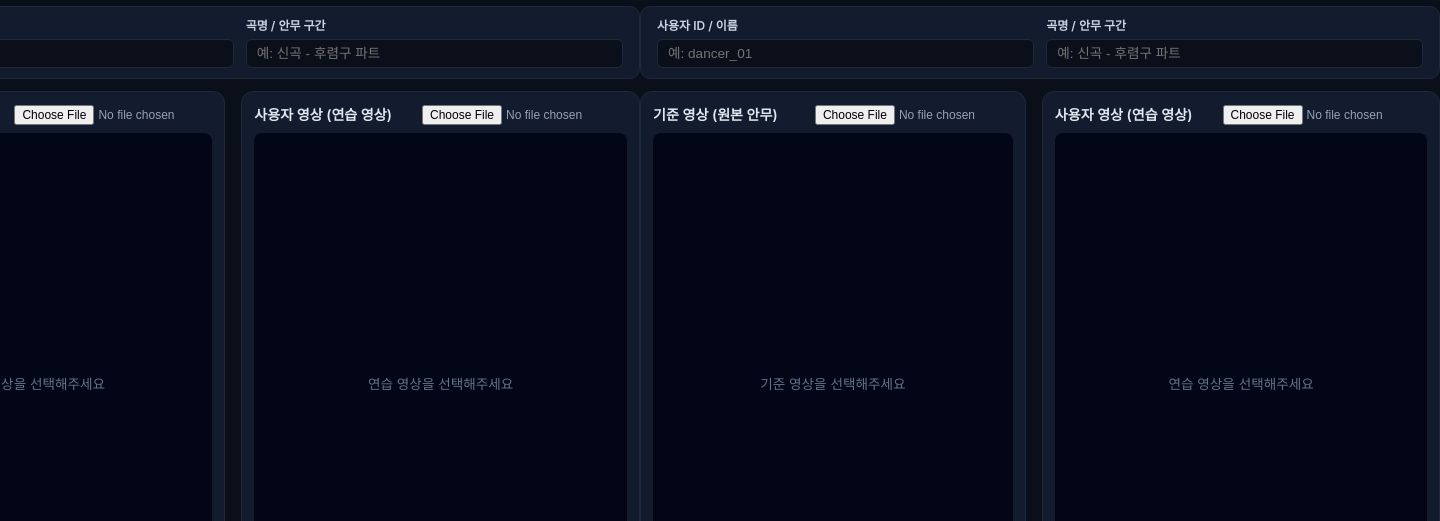
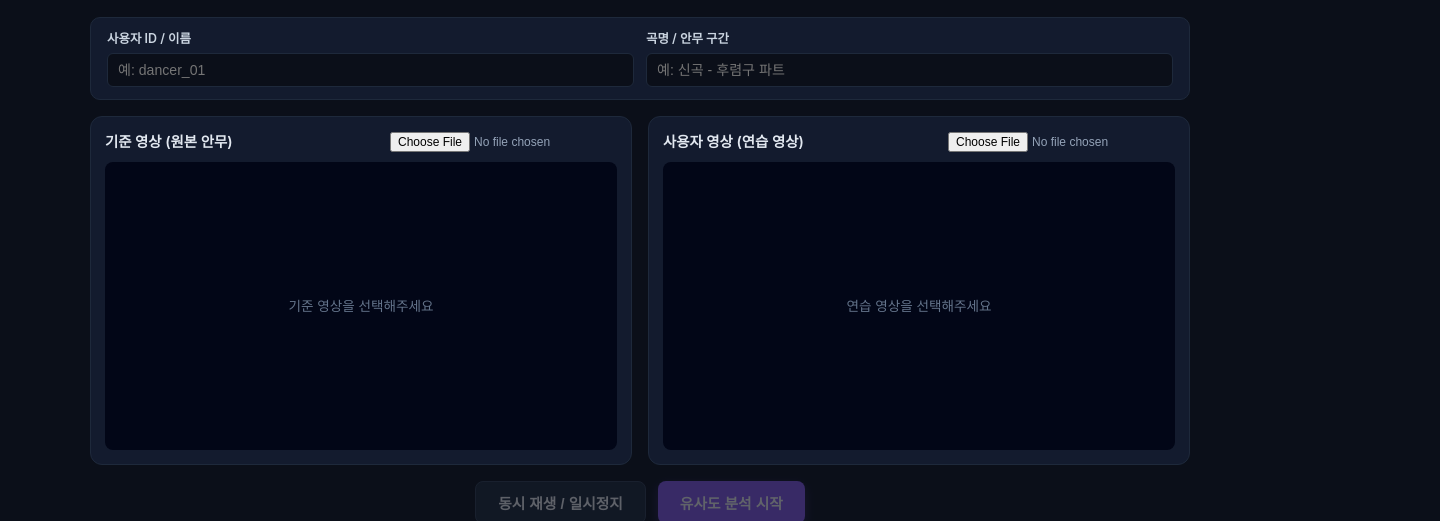
Before and after one commit to summroceean/dance-practice-app, a plain HTML site: page index.html in a window 1280 px wide. Shown: the part 80-601 px from the top of the page, 1440 px wide, since content can reach past the window. Drawn offline with Linux system fonts and the light colour scheme.

Commit message:
Add files via upload

```diff
--- a/style.css
+++ b/style.css
@@ -15,37 +15,36 @@
   --text-sub: #94a3b8;
 }
 
+/* 전체 화면을 단일 중앙 컨테이너로 고정 */
 body {
   font-family: "Pretendard Variable", Pretendard, -apple-system, BlinkMacSystemFont, "Segoe UI", Roboto, sans-serif;
   background-color: var(--bg-main);
   color: var(--text-main);
   line-height: 1.5;
-  height: 100vh;
-  display: flex;
-  justify-content: center;
-  align-items: center;
-  overflow: hidden;
-  padding: 16px;
+  min-height: 100vh;
+  width: 100%;
+  display: block; /* flex 중복 배치 방지 */
+  overflow-x: hidden;
+  padding: 20px;
 }
 
+/* 앱 전체 영역: 화면 가운데에 딱 하나만 배치 */
 .app-container {
   width: 100%;
-  max-width: 1300px;
-  height: 96vh;
+  max-width: 1100px;
+  margin: 0 auto;
   display: flex;
   flex-direction: column;
-  justify-content: space-between;
-  gap: 12px;
+  gap: 16px;
 }
 
 /* 상단 헤더 */
 .app-header {
   text-align: center;
-  flex-shrink: 0;
 }
 
 .app-header h1 {
-  font-size: 1.4rem;
+  font-size: 1.5rem;
   margin-bottom: 4px;
   color: #c4b5fd;
   font-weight: 700;
@@ -54,19 +53,18 @@ body {
 
 .app-header p {
   color: var(--text-sub);
-  font-size: 0.85rem;
+  font-size: 0.88rem;
 }
 
-/* 메타 정보 입력 */
+/* 메타 정보 입력 (사용자 ID, 곡명) */
 .meta-section {
   display: grid;
-  grid-template-columns: repeat(2, 1fr);
+  grid-template-columns: 1fr 1fr;
   gap: 12px;
   background: var(--bg-card);
-  padding: 10px 16px;
+  padding: 12px 16px;
   border-radius: 10px;
   border: 1px solid var(--border-color);
-  flex-shrink: 0;
 }
 
 .input-group {
@@ -76,18 +74,18 @@ body {
 }
 
 .input-group label {
-  font-size: 0.75rem;
+  font-size: 0.78rem;
   color: #cbd5e1;
   font-weight: 600;
 }
 
 .input-group input {
-  padding: 6px 10px;
+  padding: 8px 10px;
   border-radius: 6px;
   border: 1px solid var(--border-color);
   background: var(--bg-main);
   color: var(--text-main);
-  font-size: 0.85rem;
+  font-size: 0.88rem;
   outline: none;
   transition: border-color 0.2s;
 }
@@ -96,36 +94,34 @@ body {
   border-color: var(--primary-purple);
 }
 
-/* 좌우 나란히 배치되는 비디오 그리드 */
+/* 비디오 카드 2개만 좌우 대칭으로 배치 (왼쪽: 기준 영상 / 오른쪽: 사용자 영상) */
 .video-grid {
   display: grid;
-  grid-template-columns: 1fr 1fr;
+  grid-template-columns: repeat(2, minmax(0, 1fr));
   gap: 16px;
-  flex: 1;
-  min-height: 0;
+  width: 100%;
 }
 
 .video-card {
   background: var(--bg-card);
   border-radius: 12px;
-  padding: 12px;
+  padding: 14px;
   border: 1px solid var(--border-color);
   display: flex;
   flex-direction: column;
-  min-height: 0;
+  width: 100%;
 }
 
 .card-header {
   display: flex;
   justify-content: space-between;
   align-items: center;
-  margin-bottom: 8px;
-  flex-shrink: 0;
+  margin-bottom: 10px;
   gap: 8px;
 }
 
 .card-header h2 {
-  font-size: 0.88rem;
+  font-size: 0.9rem;
   color: #e2e8f0;
   white-space: nowrap;
   font-weight: 600;
@@ -140,14 +136,13 @@ body {
 .video-wrapper {
   position: relative;
   width: 100%;
-  flex: 1;
+  aspect-ratio: 16 / 9;
   background: #020617;
   border-radius: 8px;
   overflow: hidden;
   display: flex;
   align-items: center;
   justify-content: center;
-  min-height: 0;
 }
 
 video {
@@ -167,13 +162,12 @@ video {
   display: flex;
   justify-content: center;
   gap: 12px;
-  flex-shrink: 0;
 }
 
 .btn {
-  padding: 10px 20px;
+  padding: 10px 22px;
   border-radius: 8px;
-  font-size: 0.9rem;
+  font-size: 0.92rem;
   font-weight: 600;
   cursor: pointer;
   border: none;
@@ -220,10 +214,9 @@ video {
 /* 로딩 스피너 */
 .loading-section {
   text-align: center;
-  padding: 16px;
+  padding: 20px;
   background: var(--bg-card);
   border-radius: 10px;
-  flex-shrink: 0;
 }
 
 .spinner {
@@ -244,9 +237,8 @@ video {
 .result-section {
   background: var(--bg-card);
   border-radius: 12px;
-  padding: 16px;
+  padding: 18px;
   border: 1px solid var(--border-color);
-  flex-shrink: 0;
 }
 
 .result-section h2 {
@@ -309,5 +301,5 @@ video {
 }
 
 .hidden {
-  display: none;
+  display: none !important;
 }
```
